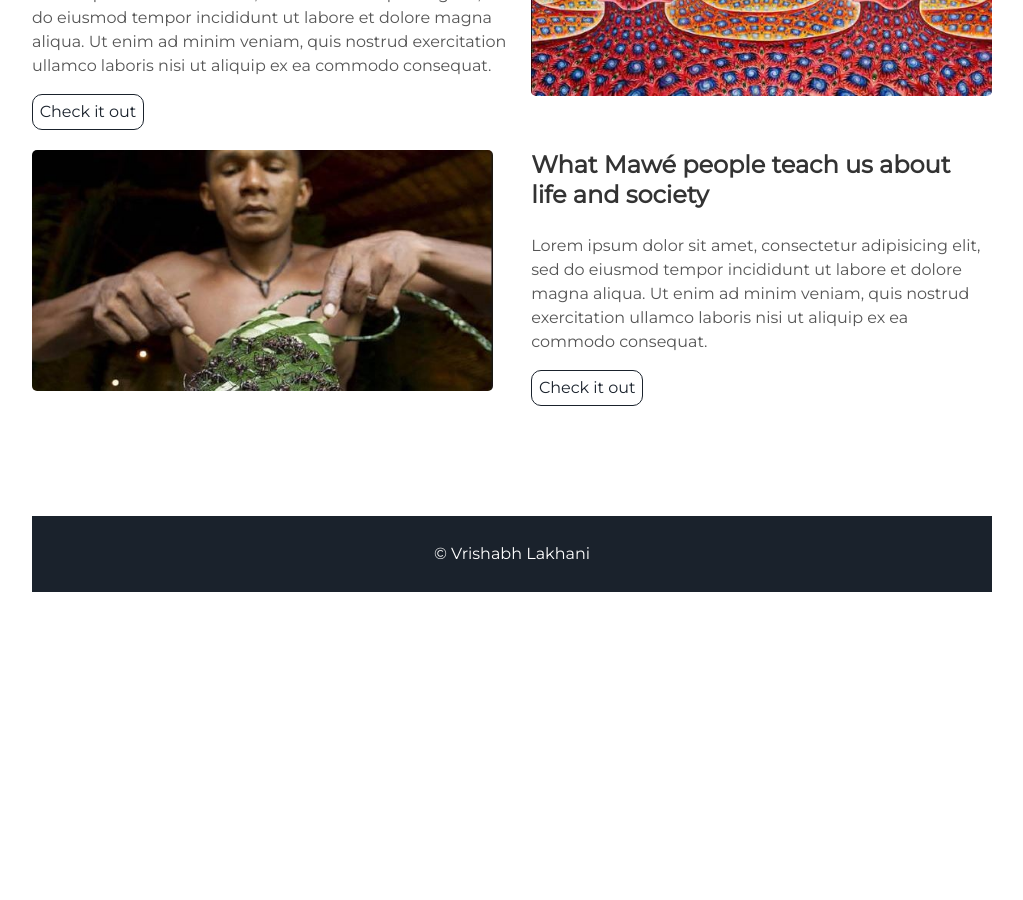
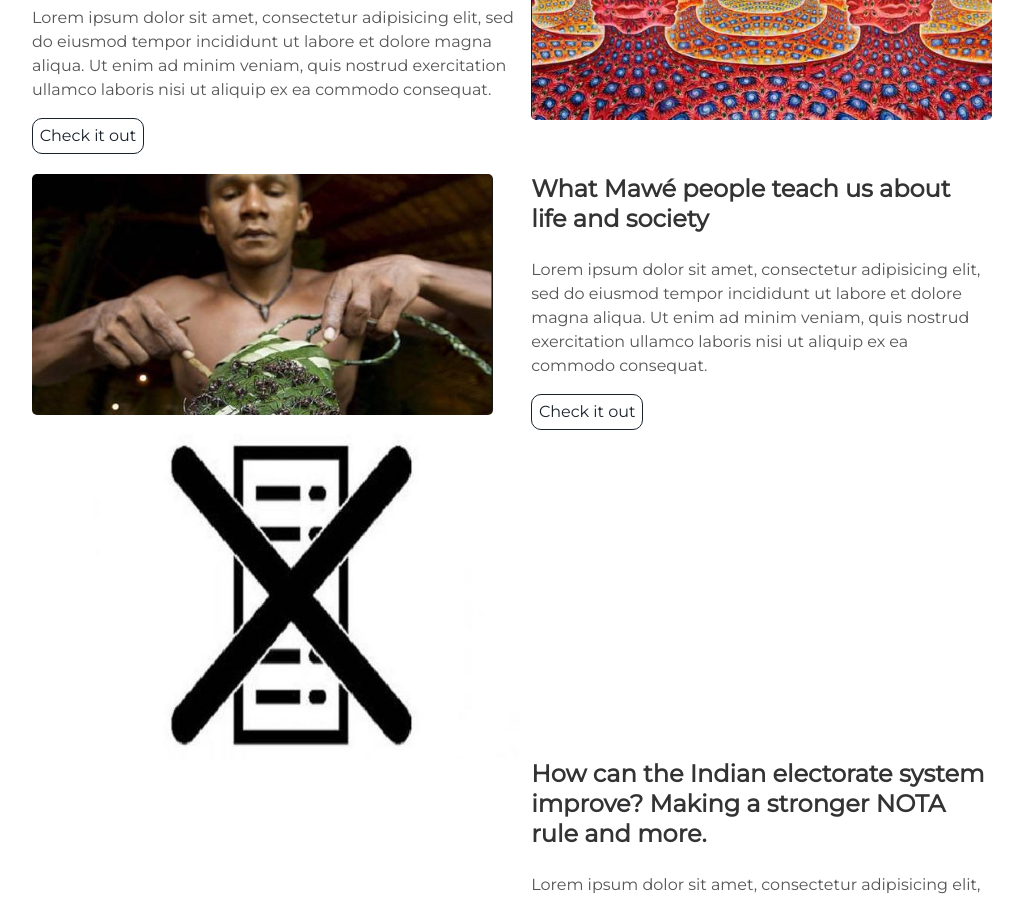
Before and after one commit to vlraik/vlraik.github.io, a Jekyll site: the page built from index.html, in a window 1280 px wide and 900 px high, scrolled down 8512 px. Shown: the whole window, without its empty margins (128-1151 px from the left). Built offline with Jekyll 4.4.1, drawn with Linux system fonts in a browser that asks for light colours; before the commit the page ends 9104 px from its top, so only the background shows below that; some of the changed text lies outside the part shown.

Commit message:
Adding nota blog title

```diff
--- a/_includes/blog.html
+++ b/_includes/blog.html
@@ -20,7 +20,7 @@
   <div class="contents-right">
     <h3> Can a decentralized media ever work? </h3>
 
-    <p>A sma</p>
+    <p>Discussing decentralized of media where media is considered as a functio of democracy itself. Whether it can help in making a more truer democracy.</p>
     <a class="project-link" href="#">Check it out</a>
   </div>
 </div>
@@ -156,3 +156,14 @@
     <a class="project-link" href="#">Check it out</a>
   </div>
 </div>
+<div class="user-projects">
+  <div class="images-right">
+    <img alt="mountains" src="{{ "/assets/img/nota.JPG" | prepend: site.baseurl }}" />
+  </div>
+  <div class="contents-right">
+    <h3>How can the Indian electorate system improve? Making a stronger NOTA rule and more. </h3>
+
+    <p>Lorem ipsum dolor sit amet, consectetur adipisicing elit, sed do eiusmod tempor incididunt ut labore et dolore magna aliqua. Ut enim ad minim veniam, quis nostrud exercitation ullamco laboris nisi ut aliquip ex ea commodo consequat.</p>
+    <a class="project-link" href="#">Check it out</a>
+  </div>
+</div>
```
Also changed, not shown: assets/img/nota.JPG (added).
